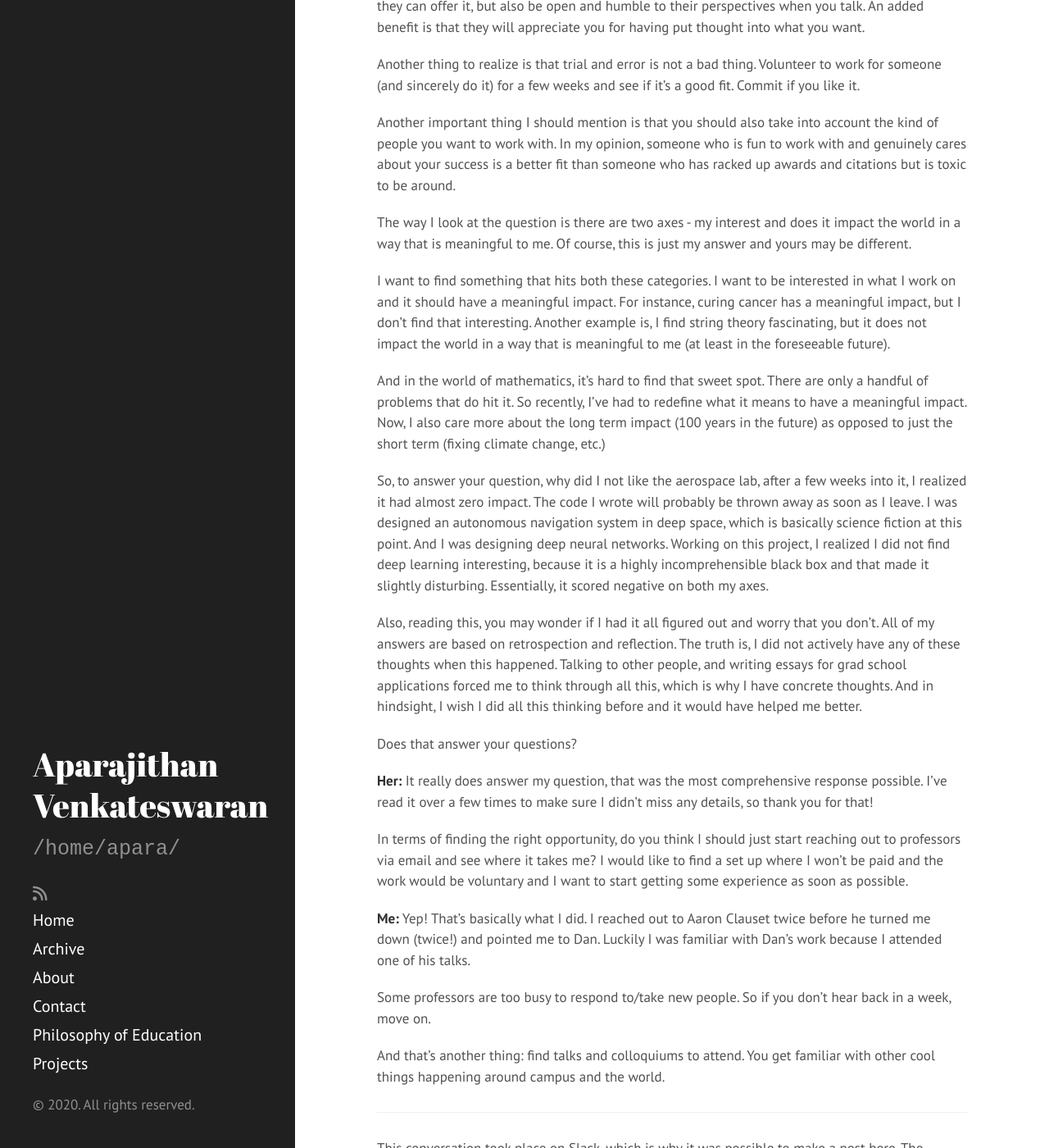
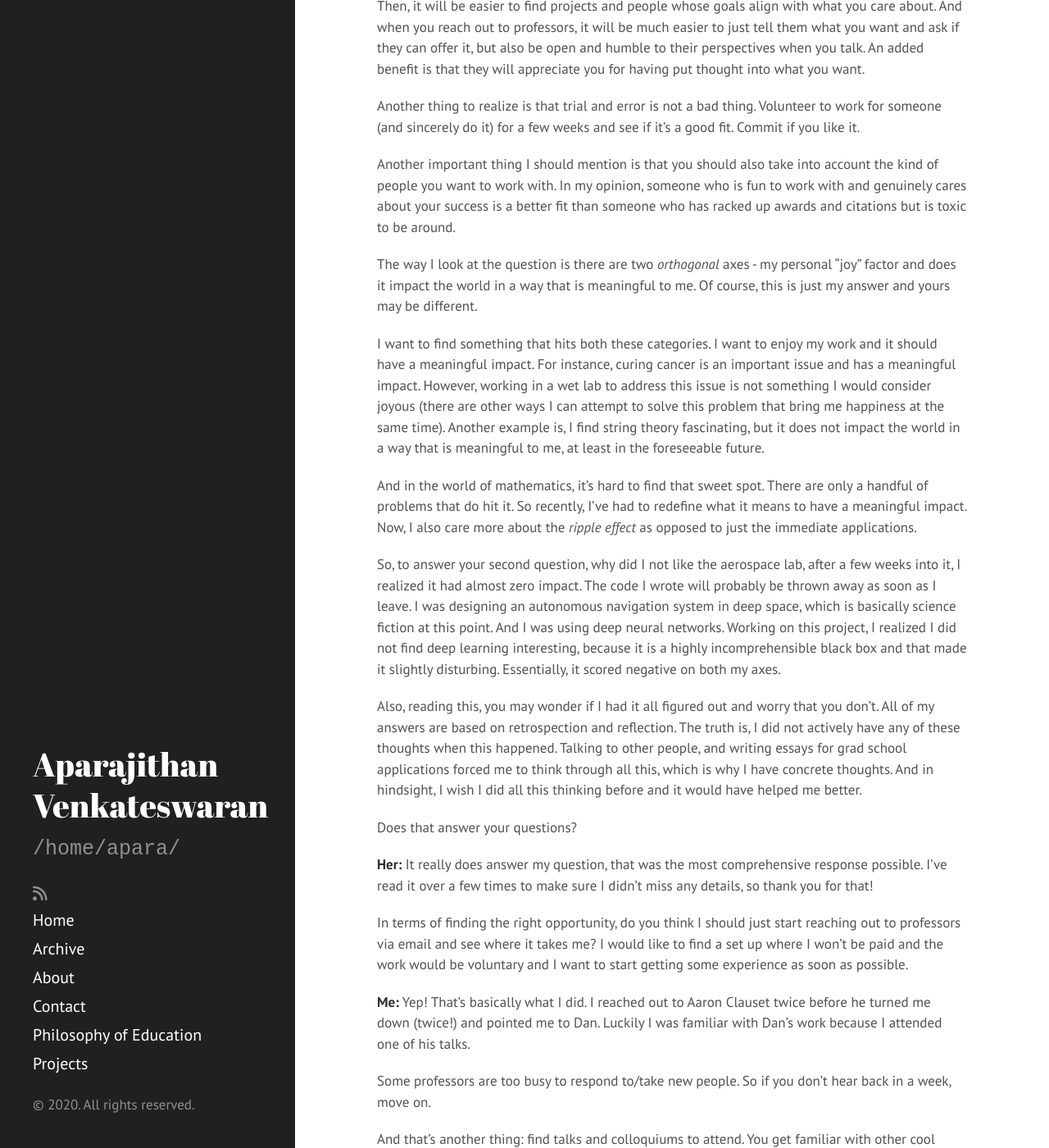
Before and after one commit to AparaV/aparavenkat.com, a Jekyll site: the page built from _posts/2020-03-01-thoughts-on-research.md, in a window 1280 px wide and 1400 px high, scrolled down 2403 px. Shown: the whole window at 82% size. Built offline with Jekyll 4.4.1, drawn with Linux system fonts in a browser that asks for light colours; nearby versions of some CDN libraries; comment, search, counter and statistics services are not loaded; some of the changed text lies outside the part shown.

Commit message:
Fix mistakes

```diff
--- a/_posts/2020-03-01-thoughts-on-research.md
+++ b/_posts/2020-03-01-thoughts-on-research.md
@@ -20,17 +20,17 @@
 
 I’m also looking for a research opportunity that isn’t extremely coding heavy so if anything comes to mind let me know.
 
-**Me:** It depends on the people you work with. If you work for an organization like LASP or Earth Lab, they make you sign contracts and the contracts define your length of stay. Generally, these contracts are set in stone, but you may be able to negotiate something with the employer.
+**Me:** It depends on the people you work with. There are organizations and research groups that employ you based on contracts. And the contract defines your length of stay, how many hours you will work, pay, etc. Generally, these contracts are "set in stone", but the employers tend to understand you are a student and allow things to be less rigid.
 
-If you reach out to a professor whose research you think is cool, things may be more flexible. For instance, I worked for free with Dan Larremore for the first 3 months. Then, I asked him for a summer job and was on his payroll for the next year. Then, I took off to MSFT the next summer but still was able to work with him and get paid. Finally, I am doing a thesis with him right now.
+Most of the time, ff you reach out to a professor whose research you think is cool, your work schedule might be more flexible. For instance, I worked for free with Dan Larremore for the first 3 months. Then, I asked him for a summer job and was on his payroll for the next year. Then, I took off to to an internship at Microsoft the next summer but still was able to work with him and get paid. Finally, I am doing a thesis with him right now.
 
 I am happy to talk more about my research journey.
 
 What kind of research things are you interested in?
 
-**Her:** Yeah I’ve been thinking about reaching out to professors but I’ve been worried it's too late since it's already March. I won’t be able to continue the research in the summer so I would need something flexible.
+**Her:** Yeah I've been thinking about reaching out to professors but I've been worried it's too late since it's already March. I won't be able to continue the research in the summer so I would need something flexible.
 
-And I think I’m more interested in the labs housed under TAM as opposed to the ones housed under the engineering college.
+And I think I'm more interested in the labs housed under TAM as opposed to the ones housed under the engineering college.
 
 What kind of work did you do with Dan Larremore? What did a day at "work" look like for you at the lab?
 
@@ -46,7 +46,7 @@
 
 This question is hard to answer and generally trying multiple things can give a sense of what you like. In my case, I worked in an aerospace lab for a semester before I realized what I was doing was not interesting at all to me. And I met Dan after that.
 
-Once you know that, you can move away from the TAM umbrella and find the same kind of things at various other places, giving you more options. As an example, someone I know (studying TAM) works as the scientific communicator/marketing and media person for Earth Lab, which does a lot of statistical modeling of air pollution and health.
+Once you know that, you can move away from the TAM umbrella and find the same kind of things at various other places, giving you more options. As an example, someone I know (studying TAM) works as the scientific communicator/marketing and media person for a research group that analyzes data from Earth systems to better understand the environment.
 
 **Her:** It's good to know that it maybe isn’t too late, I guess after talking to you a bit more I'll get back to emailing professors about their labs.
 
@@ -64,13 +64,13 @@
 
 Another important thing I should mention is that you should also take into account the kind of people you want to work with. In my opinion, someone who is fun to work with and genuinely cares about your success is a better fit than someone who has racked up awards and citations but is toxic to be around.
 
-The way I look at the question is there are two axes - my interest and does it impact the world in a way that is meaningful to me. Of course, this is just my answer and yours may be different.
+The way I look at the question is there are two _orthogonal_ axes - my personal "joy" factor and does it impact the world in a way that is meaningful to me. Of course, this is just my answer and yours may be different.
 
-I want to find something that hits both these categories. I want to be interested in what I work on and it should have a meaningful impact. For instance, curing cancer has a meaningful impact, but I don't find that interesting. Another example is, I find string theory fascinating, but it does not impact the world in a way that is meaningful to me (at least in the foreseeable future).
+I want to find something that hits both these categories. I want to enjoy my work and it should have a meaningful impact. For instance, curing cancer is an important issue and has a meaningful impact. However, working in a wet lab to address this issue is not something I would consider joyous (there are other ways I can attempt to solve this problem that bring me happiness at the same time). Another example is, I find string theory fascinating, but it does not impact the world in a way that is meaningful to me, at least in the foreseeable future.
 
-And in the world of mathematics, it's hard to find that sweet spot. There are only a handful of problems that do hit it. So recently, I've had to redefine what it means to have a meaningful impact. Now, I also care more about the long term impact (100 years in the future) as opposed to just the short term (fixing climate change, etc.)
+And in the world of mathematics, it's hard to find that sweet spot. There are only a handful of problems that do hit it. So recently, I've had to redefine what it means to have a meaningful impact. Now, I also care more about the _ripple effect_ as opposed to just the immediate applications.
 
-So, to answer your question, why did I not like the aerospace lab, after a few weeks into it, I realized it had almost zero impact. The code I wrote will probably be thrown away as soon as I leave. I was designed an autonomous navigation system in deep space, which is basically science fiction at this point. And I was designing deep neural networks. Working on this project, I realized I did not find deep learning interesting, because it is a highly incomprehensible black box and that made it slightly disturbing. Essentially, it scored negative on both my axes.
+So, to answer your second question, why did I not like the aerospace lab, after a few weeks into it, I realized it had almost zero impact. The code I wrote will probably be thrown away as soon as I leave. I was designing an autonomous navigation system in deep space, which is basically science fiction at this point. And I was using deep neural networks. Working on this project, I realized I did not find deep learning interesting, because it is a highly incomprehensible black box and that made it slightly disturbing. Essentially, it scored negative on both my axes.
 
 Also, reading this, you may wonder if I had it all figured out and worry that you don't. All of my answers are based on retrospection and reflection. The truth is, I did not actively have any of these thoughts when this happened. Talking to other people, and writing essays for grad school applications forced me to think through all this, which is why I have concrete thoughts. And in hindsight, I wish I did all this thinking before and it would have helped me better.
 
@@ -93,3 +93,5 @@
 This is unedited for the most part - the edits were primarily fixing typos and grammar corrections. I decided to leave it in the form of a conversation to follow the Socratic method.
 
 I hope this was interesting to read!
+
+_Updated March 3, 2020:_ Corrected an error about the research done at Earth lab. Rephrased my choice of axes, and examples for uninteresting problems, to avoid misinterpretation.
```
